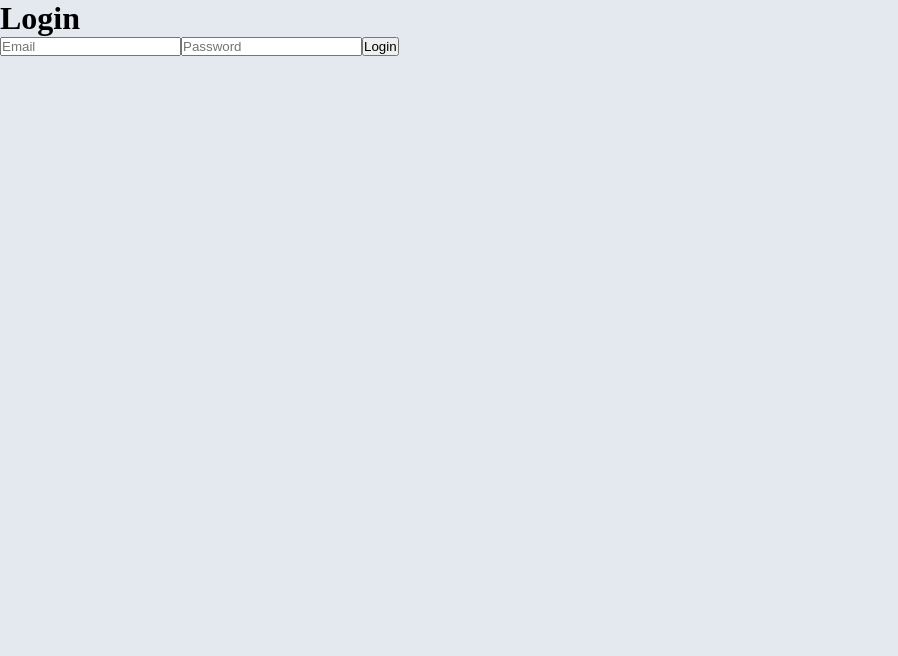
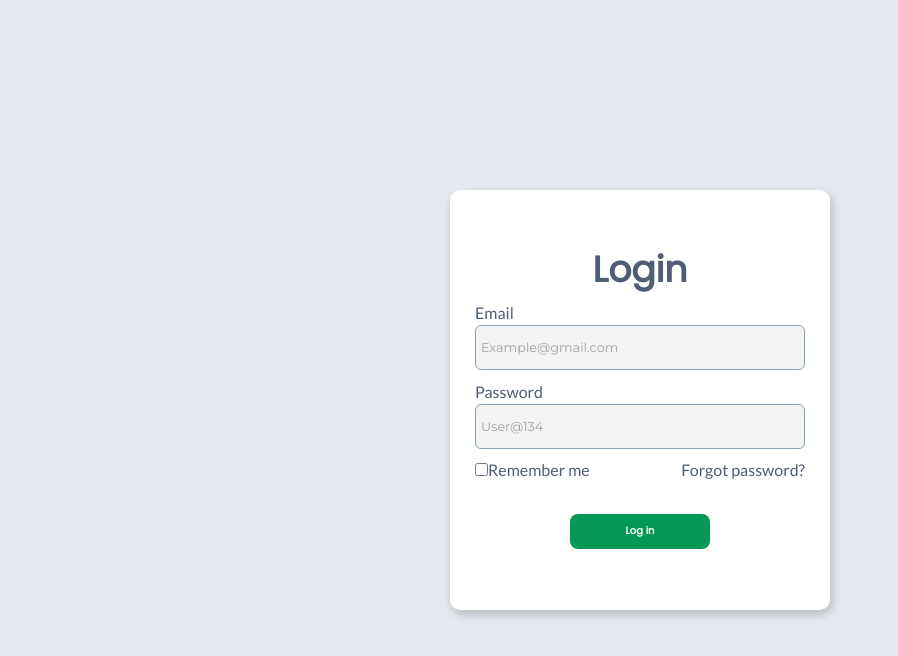
Before and after one commit to Saleh-Ghalayini/hr_system, a React (Vite) app in the folder hr-system-frontend/: page /login in a window 1280 px wide. Shown: the top 656 px of the page, without its empty margins (0-898 px from the left). Built offline with nearby package versions, Linux system fonts and the light colour scheme.

Commit message:
created the design of the login page

```diff
--- a/hr-system-frontend/src/components/Button/index.jsx
+++ b/hr-system-frontend/src/components/Button/index.jsx
@@ -3,12 +3,13 @@ import React from "react";
 const Button = ({
   text,
   onClick,
-
+  className = "",
+  ...props
 }) => {
   return (
     <button
       onClick={onClick}
-      className={`primary-btn `}
+      className={`primary-btn ${className}`} {...props}
     >
       {text}
     </button>
--- a/hr-system-frontend/src/components/Input/index.jsx
+++ b/hr-system-frontend/src/components/Input/index.jsx
@@ -1,15 +1,15 @@
 import React from 'react';
 import './style.css';
-const Input = ({lable , type , value , onChange, placeholder , width=null}) => {
+const Input = ({label , type , value , onChange, placeholder , className="", width=null, ...props}) => {
 
     return (
         <div >
         <div className='input-label flex flex-dir-col align-center '>
             <label
-            className='small-text'
-             >{lable}</label>
+            className='small-text label'
+             >{label}</label>
             <input
-            className={`input border-rad-eight ${width}`}
+            className={`input border-rad-eight ${width} ${className}`} {...props}
              type={type}
              value={value}
              onChange={onChange}
--- a/hr-system-frontend/src/pages/Auth/Login/index.jsx
+++ b/hr-system-frontend/src/pages/Auth/Login/index.jsx
@@ -1,37 +1,51 @@
 import React, { useState } from "react";
-// import { Navigate } from "react-router-dom";
 import { useAuthContext } from "../../../context/AuthContext";
-// import Table from "../../../components/Table";
+import Button from "../../../components/Button";
+import Input from "../../../components/Input";
+import "./style.css";
 
 const Login = () => {
-
-
   const { login } = useAuthContext();
-
   const [email, setEmail] = useState("");
   const [password, setPassword] = useState("");
+
   const handleSubmit = async (e) => {
     e.preventDefault();
     login(email, password);
   };
+
   return (
-    <div>
-      <h1>Login</h1>
-      <form onSubmit={handleSubmit}>
-        <input
+    <div className="wrapper">
+      <div className="container login">
+      <h1 className="blue">Login</h1>
+
+        <Input
           type="text"
-          placeholder="Email"
           value={email}
+          label="Email"
+          className= "input label"
+          placeholder="Example@gmail.com"
           onChange={(e) => setEmail(e.target.value)}
         />
-        <input
+
+        <Input
           type="password"
-          placeholder="Password"
           value={password}
+          label="Password"
+          className= "input label"
+          placeholder="User@134"
           onChange={(e) => setPassword(e.target.value)}
         />
-        <button type="submit">Login</button>
-      </form>
+
+      <div className="remember-forgot small-text">
+        <div className="remember">
+          <label className="blue"><input type="checkbox" className="checkbox" />Remember me</label>
+        </div>
+        <a className="blue" href="#">Forgot password?</a>
+      </div>
+
+      <Button className="login-btn" text="Log in" onClick={handleSubmit} />
+    </div>
     </div>
   );
 };
--- a/hr-system-frontend/src/pages/Auth/Login/style.css
+++ b/hr-system-frontend/src/pages/Auth/Login/style.css
@@ -0,0 +1,73 @@
+.wrapper {
+    display: flex;
+    justify-content: center;
+    align-items: center;
+    height: 100vh; /* Full viewport height */
+}
+
+.container {
+    display: flex;
+    flex-direction: column;
+    justify-content: center;
+    align-items: center;
+    height: 420px;
+    width: 380px;
+    background-color: #FFFFFF;
+    border-radius:  10px;
+    box-shadow: 2px 4px 10px rgba(0, 0, 0, 0.2);
+}
+
+h1 {
+    margin-top: -10px;
+    font-family: poppins;
+    font-size: 36px;
+}
+
+.input {
+    height: 45px;
+    width: 330px;
+    border: 1px solid #0F4C75 !important;
+    background-color: #E8E9EB;
+    opacity: 0.5;
+    font-size: 0.8rem;
+}
+
+.label {
+    color: #4F5D75;
+}
+.input::placeholder {
+    color: #494949
+}
+
+.container .remember-forgot {
+    width: 330px;
+    display: flex;
+    justify-content: space-between;
+    padding: 5px 0px;
+}
+
+.remember {
+    display: flex;
+    align-items: center;
+    justify-content: center;
+    cursor: pointer;
+}
+
+.blue {
+    color: #4F5D75;
+}
+
+.login-btn {
+    margin-top: 30px;
+    height: 35px;
+    width: 140px;
+}
+
+a {
+    text-decoration: none;
+    color: black;
+}
+
+a:hover {
+    text-decoration: underline;
+}
```
